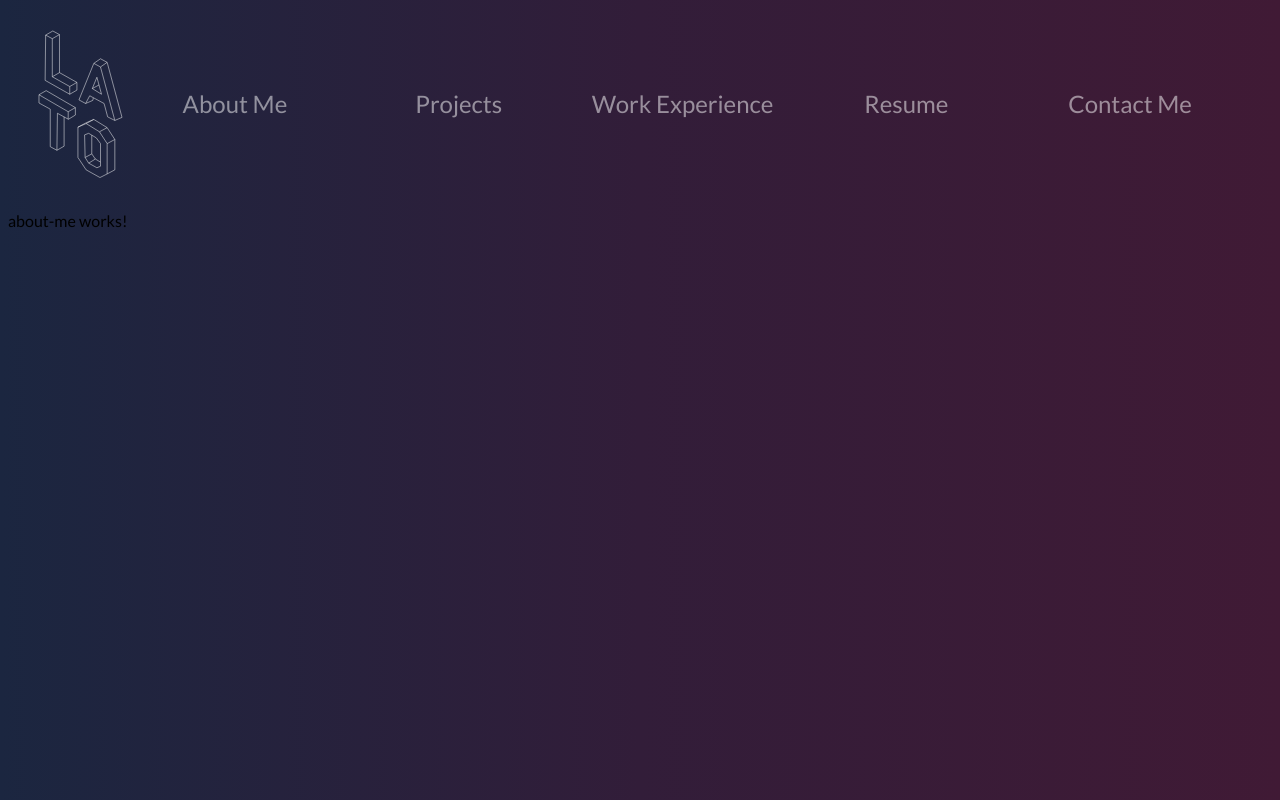
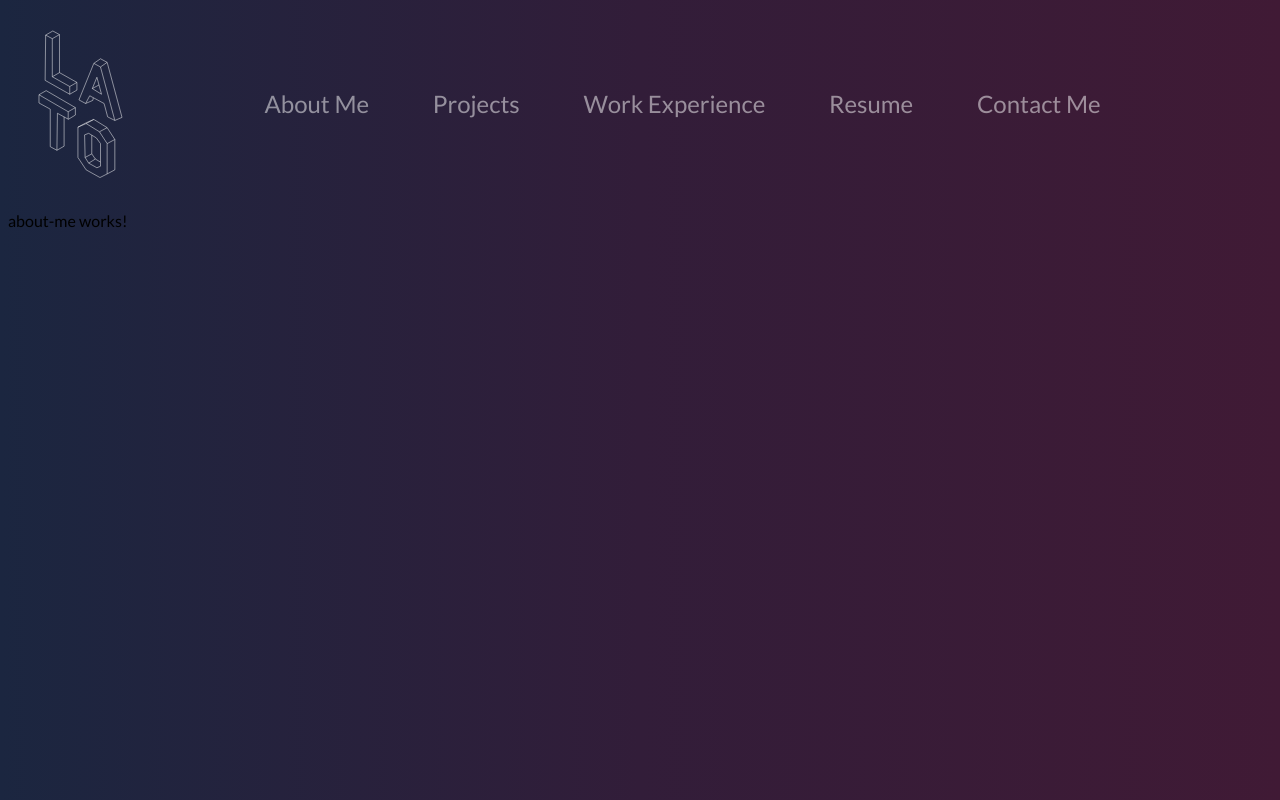
Before and after one commit to LangTowl/langtowl.github.io, an Angular app: page / in a window 1280 px wide. Both pictures are taken after a click on the button "Learn more". Built offline with nearby package versions, Linux system fonts and the light colour scheme.

Commit message:
Updates persistence of nav bar and update navbar width logic

```diff
--- a/src/modules/about-me/about-me/about-me.component.ts
+++ b/src/modules/about-me/about-me/about-me.component.ts
@@ -1,4 +1,5 @@
-import { Component } from '@angular/core';
+import { Component, OnInit } from '@angular/core';
+import { ViewControllerService } from '../../../services/view-controler/view-controller.service';
 
 @Component({
   selector: 'app-about-me',
@@ -7,4 +8,12 @@ import { Component } from '@angular/core';
 })
 export class AboutMeComponent {
 
+  constructor(
+    private view_controller_service: ViewControllerService
+  ) { }
+
+  ngOnInit() {
+    // Ensures that if reload happens on non home screen, nav bar is showing
+    this.view_controller_service.updateNavBarState(true);
+  }
 }
--- a/src/modules/nav-bar/nav-bar/nav-bar.component.html
+++ b/src/modules/nav-bar/nav-bar/nav-bar.component.html
@@ -3,8 +3,10 @@
         <img src="../../../assets/svg/lato-small.svg" alt="">
     </div>
 
-    <div class="button-row" *ngFor="let item of nav_buttons; let i = index">
-        <button (click)="navButtonPressed(item.label)"> {{ item.label }} </button>
+    <div class="button-row-container">
+        <div class="button-row" *ngFor="let item of nav_buttons; let i = index">
+            <button (click)="navButtonPressed(item.label)"> {{ item.label }} </button>
+        </div>
     </div>
 
     <div class="empty-div"></div>
--- a/src/modules/nav-bar/nav-bar/nav-bar.component.scss
+++ b/src/modules/nav-bar/nav-bar/nav-bar.component.scss
@@ -14,12 +14,17 @@
             }
         }
 
-        .button-row {
+        .button-row-container {
             display: flex;
             justify-content: space-around;
             align-items: center;
 
-            width: 50%;
+            width: 900px;
+
+            .button-row {
+                display: flex;
+                justify-content: space-between;
+                align-items: center;
 
                 button {
                     all: unset;
@@ -45,3 +50,4 @@
             }
         }
     }
+}
```
Lines whose indentation alone changed are shown as unchanged.
